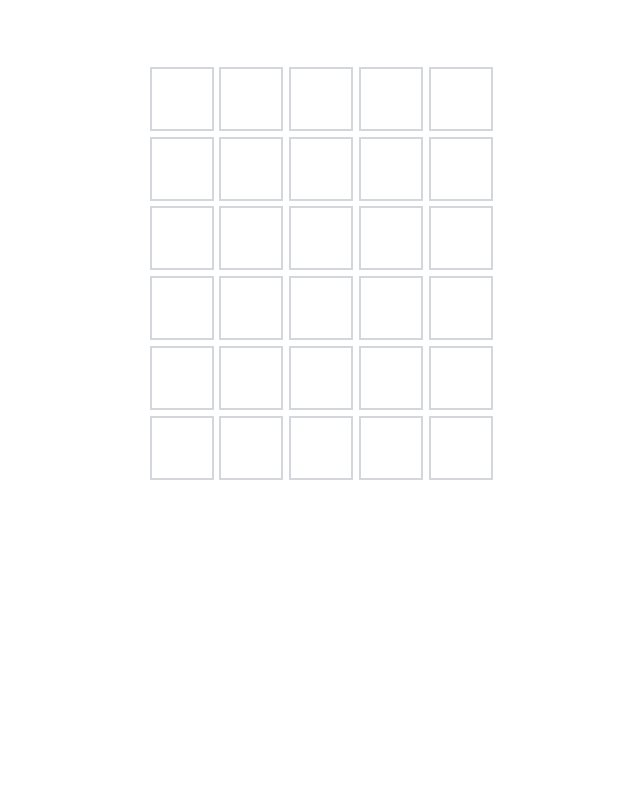
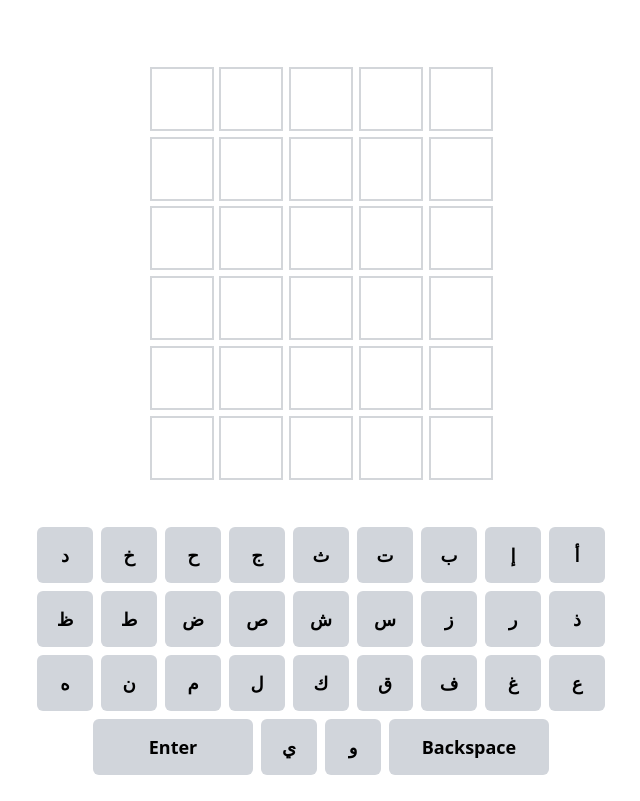
Before and after one commit to boulhend/kalima, a React (Create React App) app: page / in a window 1280 px wide. Shown: the whole page, without its empty margins (319-959 px from the left). Built offline with nearby package versions, Linux system fonts and the light colour scheme.

Commit message:
Add keyboard

```diff
--- a/src/App.tsx
+++ b/src/App.tsx
@@ -1,10 +1,11 @@
 import React from "react";
 import Board from "./components/Board";
-
+import Keyboard from "./components/Keybord";
 function App() {
   return (
-    <div className="w-1/2 mx-auto mt-16 flex justify-center">
+    <div className="w-1/2 mx-auto mt-16 flex flex-col items-center justify-center pb-10">
       <Board />
+      <Keyboard />
     </div>
   );
 }
--- /dev/null
+++ b/src/components/Keybord.tsx
@@ -0,0 +1,23 @@
+import { lettersList } from "../data/letters-list";
+
+const Keyboard = () => {
+  return (
+    <div className="flex justify-center flex-wrap my-10 w-[600px] h-[198px]">
+      {lettersList.map((letter) => (
+        <button
+          className={`cursor-pointer flex justify-center items-center  ${
+            letter === "Enter" || letter === "Backspace" ? "w-40" : "w-14"
+          } h-14 rounded-md bg-gray-300 text-black text-lg font-bold m-1`}
+          onClick={(event) =>
+            console.log((event.target as HTMLInputElement).value)
+          }
+          value={letter}
+        >
+          {letter}
+        </button>
+      ))}
+    </div>
+  );
+};
+
+export default Keyboard;
--- /dev/null
+++ b/src/data/letters-list.ts
@@ -0,0 +1,33 @@
+export const lettersList: string[] = [
+  "أ",
+  "إ",
+  "ب",
+  "ت",
+  "ث",
+  "ج",
+  "ح",
+  "خ",
+  "د",
+  "ذ",
+  "ر",
+  "ز",
+  "س",
+  "ش",
+  "ص",
+  "ض",
+  "ط",
+  "ظ",
+  "ع",
+  "غ",
+  "ف",
+  "ق",
+  "ك",
+  "ل",
+  "م",
+  "ن",
+  "ه",
+  "Backspace",
+  "و",
+  "ي",
+  "Enter",
+];
```
